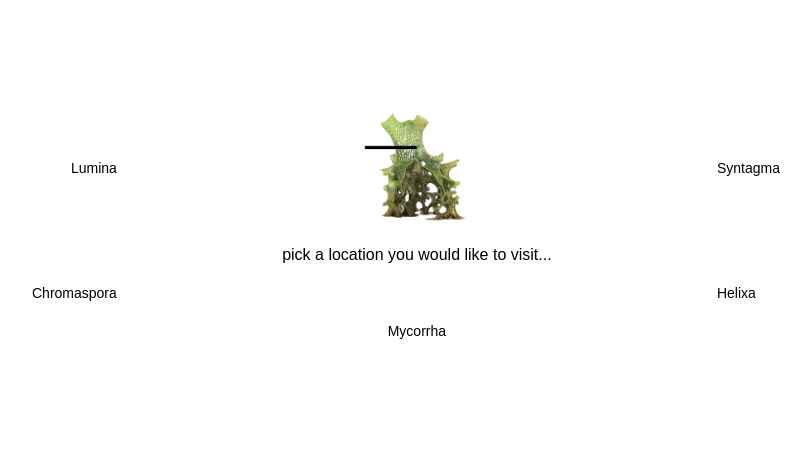
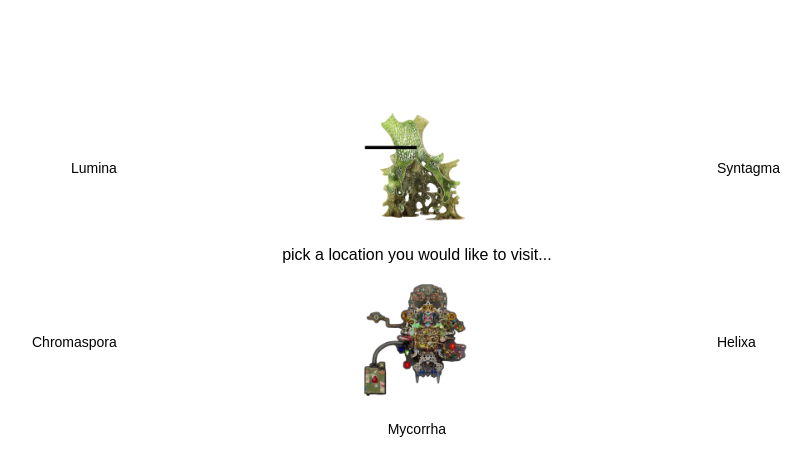
Before and after one commit to isaxt/emerging-futures, a plain HTML site: page speculative_texts_webpage/speculative.html in a window 1280 px wide. Shown: the whole page, without its empty margins (234-1045 px from the left). Drawn offline with Linux system fonts and the light colour scheme.

Commit message:
adding assets

```diff
--- a/speculative_texts_webpage/speculative.html
+++ b/speculative_texts_webpage/speculative.html
@@ -59,7 +59,7 @@
 
                 <td class="center">
                     <a href="...">
-                        <img src="..." alt="">
+                        <img src="speculative_assets/colorful_tech.png" alt="">
                         <!--smaller bottom visual-- cool looking mask asset-->
                     </a>
                 </td>
```
Also changed, not shown: speculative_texts_webpage/speculative_assets/colorful_tech.png (added), 3 other files.
